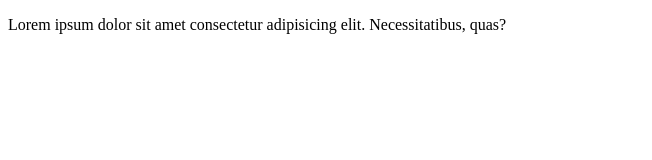
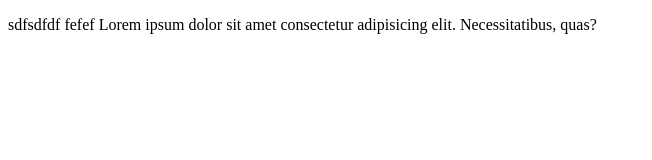
Before and after one commit to pstefy/test_repositorio, a plain HTML site: page index.html in a window 1280 px wide. Shown: the whole page, without its empty margins (0-652 px from the left). Drawn offline with Linux system fonts and the light colour scheme.

Commit message:
Cambio 3

```diff
--- a/index.html
+++ b/index.html
@@ -9,7 +9,7 @@
 
     <div class="container">
         <div class="row">
-            <p>Lorem ipsum dolor sit amet consectetur adipisicing elit. Necessitatibus, quas?</p>
+            <p>sdfsdfdf fefef Lorem ipsum dolor sit amet consectetur adipisicing elit. Necessitatibus, quas?</p>
         </div>
     </div>
 
```
